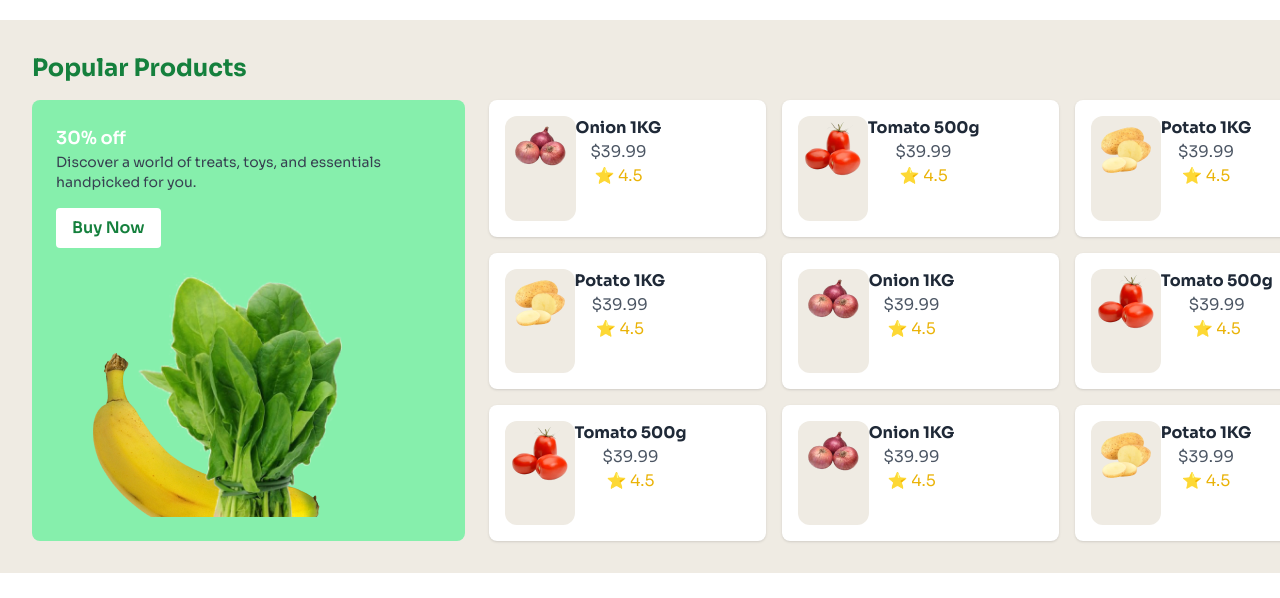
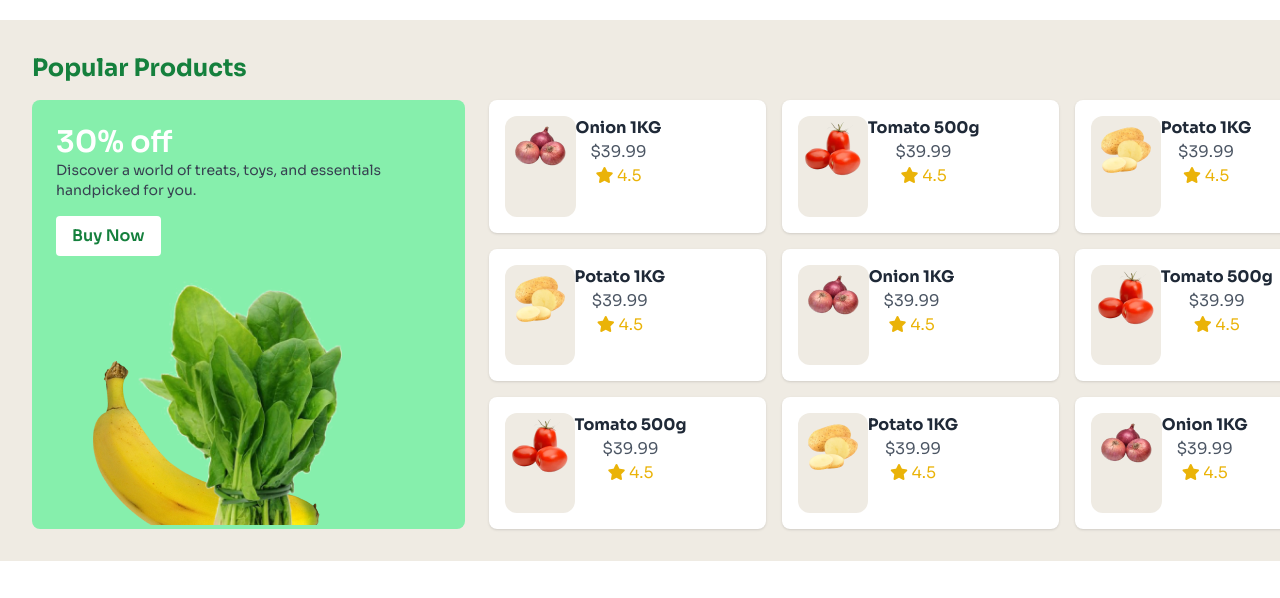
Before and after one commit to emon544954/Assignment-3, a plain HTML site: page index.html in a window 1280 px wide. Shown: the part 1460-2058 px from the top of the page. Drawn offline with nearby package versions, Linux system fonts and the light colour scheme.

Commit message:
this is the last commit in this assignment

```diff
--- a/index.html
+++ b/index.html
@@ -1,5 +1,6 @@
 <!DOCTYPE html>
 <html lang="en">
+
 <head>
     <meta charset="UTF-8">
     <meta name="viewport" content="width=device-width, initial-scale=1.0">
@@ -9,7 +10,7 @@
     <link rel="preconnect" href="https://fonts.gstatic.com" crossorigin>
     <link href="https://fonts.googleapis.com/css2?family=Sora:wght@100..800&display=swap" rel="stylesheet">
     <style>
-       .sora-font{
+        .sora-font {
             font-family: "Sora", serif;
 
 
@@ -19,6 +20,7 @@
     <link href="https://cdn.jsdelivr.net/npm/daisyui@4.12.23/dist/full.min.css" rel="stylesheet" type="text/css" />
     <script src="https://cdn.tailwindcss.com"></script>
 </head>
+
 <body class="sora-font">
     <header class="bg-[#EFEBE3] max-w-full max-auto px-16 ">
         <section>
@@ -71,7 +73,8 @@
                         Count</span>On, Prices You’ll Love!
 
                 </h1>
-                <p class="text-sm text-gray-400 py-6">Shop your daily essentials at unbeatable prices. From fresh produce to pantry <br>staples, we’ve got you covered every day!</p>
+                <p class="text-sm text-gray-400 py-6">Shop your daily essentials at unbeatable prices. From fresh
+                    produce to pantry <br>staples, we’ve got you covered every day!</p>
             </div>
             <div class="lg:w-6/12 lg:ml-72 w-full">
                 <img class="" src="c2-assets/hero-vegetables.png" alt="">
@@ -87,12 +90,10 @@
             <div class="hero-content flex-col lg:flex-row">
                 <div class="flex gap-3">
                     <img class=" rounded-lg shadow-2xl " src="c2-assets/download (3).jpg" alt="">
-                <img
-                src="c2-assets/download (2).jpg"
-                class=" rounded-lg shadow-2xl " />
+                    <img src="c2-assets/download (2).jpg" class=" rounded-lg shadow-2xl " />
                 </div>
                 <div class="ml-5">
-                <h1 class="text-5xl font-bold">This all fruits are available  </h1>
+                    <h1 class="text-5xl font-bold">This all fruits are available </h1>
                     <p class="py-6">
                         We provided you fresh and good fruites
                     </p>
@@ -155,10 +156,11 @@
                 <!-- Discount Section -->
                 <div class="grid grid-cols-1 lg:flex gap-6">
                     <div class="bg-green-300 p-6 rounded-lg lg:w-1/3">
-                        <p class="text-lg font-semibold text-white">30% off</p>
-                        <p class="text-sm text-gray-700 mb-4">Discover a world of treats, toys, and essentials handpicked for you.</p>
+                        <p class="text-3xl font-semibold text-white">30% off</p>
+                        <p class="text-sm text-gray-700 mb-4">Discover a world of treats, toys, and essentials
+                            handpicked for you.</p>
                         <button class="bg-white px-4 py-2 text-green-700 font-semibold rounded">Buy Now</button>
-                        <div class="ml-5">
+                        <div class="ml-5 -mb-5 -ml-12">
                             <img src="c2-assets/vegetable-offer.png" alt="Vegetables" class="mt-4">
                         </div>
                     </div>
@@ -173,7 +175,7 @@
                             <div>
                                 <p class="font-bold">Onion 1KG</p>
                                 <p class="text-gray-600">$39.99</p>
-                            <p class="text-yellow-500">⭐ 4.5</p>
+                                <p class="text-yellow-500"><i class="fa-solid fa-star"></i> 4.5</p>
                             </div>
                         </div>
 
@@ -184,7 +186,7 @@
                             <div>
                                 <p class="font-bold">Tomato 500g</p>
                                 <p class="text-gray-600">$39.99</p>
-                            <p class="text-yellow-500">⭐ 4.5</p>
+                                <p class="text-yellow-500"><i class="fa-solid fa-star"></i> 4.5</p>
                             </div>
                         </div>
                         <div class="bg-white p-4 rounded-lg shadow text-center flex">
@@ -194,7 +196,7 @@
                             <div>
                                 <p class="font-bold">Potato 1KG</p>
                                 <p class="text-gray-600">$39.99</p>
-                            <p class="text-yellow-500">⭐ 4.5</p>
+                                <p class="text-yellow-500"><i class="fa-solid fa-star"></i> 4.5</p>
                             </div>
                         </div>
                         <div class="bg-white p-4 rounded-lg shadow text-center flex">
@@ -204,7 +206,7 @@
                             <div>
                                 <p class="font-bold">Potato 1KG</p>
                                 <p class="text-gray-600">$39.99</p>
-                            <p class="text-yellow-500">⭐ 4.5</p>
+                                <p class="text-yellow-500"><i class="fa-solid fa-star"></i> 4.5</p>
                             </div>
                         </div>
                         <div class="bg-white p-4 rounded-lg shadow text-center flex">
@@ -214,7 +216,7 @@
                             <div>
                                 <p class="font-bold">Onion 1KG</p>
                                 <p class="text-gray-600">$39.99</p>
-                            <p class="text-yellow-500">⭐ 4.5</p>
+                                <p class="text-yellow-500"><i class="fa-solid fa-star"></i> 4.5</p>
                             </div>
                         </div>
 
@@ -225,7 +227,7 @@
                             <div>
                                 <p class="font-bold">Tomato 500g</p>
                                 <p class="text-gray-600">$39.99</p>
-                            <p class="text-yellow-500">⭐ 4.5</p>
+                                <p class="text-yellow-500"><i class="fa-solid fa-star"></i> 4.5</p>
                             </div>
                         </div>
 
@@ -236,7 +238,17 @@
                             <div>
                                 <p class="font-bold">Tomato 500g</p>
                                 <p class="text-gray-600">$39.99</p>
-                            <p class="text-yellow-500">⭐ 4.5</p>
+                                <p class="text-yellow-500"><i class="fa-solid fa-star"></i> 4.5</p>
+                            </div>
+                        </div>
+                        <div class="bg-white p-4 rounded-lg shadow text-center hidden lg:flex ">
+                            <div class="bg-[#EFEBE3] rounded-xl">
+                                <img src="c2-assets/potato.png" alt="Potato" class="mx-auto mb-2">
+                            </div>
+                            <div>
+                                <p class="font-bold">Potato 1KG</p>
+                                <p class="text-gray-600">$39.99</p>
+                                <p class="text-yellow-500"><i class="fa-solid fa-star"></i> 4.5</p>
                             </div>
                         </div>
                         <div class="bg-white p-4 rounded-lg shadow text-center flex">
@@ -246,21 +258,12 @@
                             <div>
                                 <p class="font-bold">Onion 1KG</p>
                                 <p class="text-gray-600">$39.99</p>
-                            <p class="text-yellow-500">⭐ 4.5</p>
+                                <p class="text-yellow-500"><i class="fa-solid fa-star"></i> 4.5</p>
                             </div>
                         </div>
 
 
-                        <div class="bg-white p-4 rounded-lg shadow text-center hidden lg:flex ">
-                            <div class="bg-[#EFEBE3] rounded-xl">
-                                <img src="c2-assets/potato.png" alt="Potato" class="mx-auto mb-2">
-                            </div>
-                            <div>
-                                <p class="font-bold">Potato 1KG</p>
-                            <p class="text-gray-600">$39.99</p>
-                            <p class="text-yellow-500">⭐ 4.5</p>
-                            </div>
-                        </div>
+
 
                         <!-- Repeat similar blocks for more products -->
                     </div>
@@ -317,12 +320,10 @@
     </main>
     <footer class=" max-w-full max-auto ">
         <!-- footer section -->
-         <section >
+        <section>
             <div class=" card lg:card-side bg-[#EFEBE3] shadow-xl lg:w-auto p-5 lg:mx-48 mx-24 -mb-44 ">
                 <figure>
-              <img
-                src="c2-assets/vegetable-busket.png"
-                alt="" />
+                    <img src="c2-assets/vegetable-busket.png" alt="" />
                 </figure>
                 <div class="card-body">
                     <h2 class="card-title">Get Grocery News!</h2>
@@ -339,7 +340,8 @@
             <div class=" footer bg-green-500 text-base-content p-10 pt-44">
                 <div>
                     <img src="c2-assets/logo-footer.png" alt="">
-              <small class="text-white">Discover a world of treats, toys, and <br> essentials handpicked for your furry <br> friends</small>
+                    <small class="text-white">Discover a world of treats, toys, and <br> essentials handpicked for your
+                        furry <br> friends</small>
                 </div>
 
                 <nav class="text-white gap-5">
@@ -352,52 +354,34 @@
                     <h6 class="footer-title">Follow Us</h6>
                     <div class="grid grid-flow-col gap-4">
                         <a>
-                  <svg
-                    xmlns="http://www.w3.org/2000/svg"
-                    width="24"
-                    height="24"
-                    viewBox="0 0 24 24"
+                            <svg xmlns="http://www.w3.org/2000/svg" width="24" height="24" viewBox="0 0 24 24"
                                 class="fill-current">
                                 <path
-                      d="M24 4.557c-.883.392-1.832.656-2.828.775 1.017-.609 1.798-1.574 2.165-2.724-.951.564-2.005.974-3.127 1.195-.897-.957-2.178-1.555-3.594-1.555-3.179 0-5.515 2.966-4.797 6.045-4.091-.205-7.719-2.165-10.148-5.144-1.29 2.213-.669 5.108 1.523 6.574-.806-.026-1.566-.247-2.229-.616-.054 2.281 1.581 4.415 3.949 4.89-.693.188-1.452.232-2.224.084.626 1.956 2.444 3.379 4.6 3.419-2.07 1.623-4.678 2.348-7.29 2.04 2.179 1.397 4.768 2.212 7.548 2.212 9.142 0 14.307-7.721 13.995-14.646.962-.695 1.797-1.562 2.457-2.549z"></path>
+                                    d="M24 4.557c-.883.392-1.832.656-2.828.775 1.017-.609 1.798-1.574 2.165-2.724-.951.564-2.005.974-3.127 1.195-.897-.957-2.178-1.555-3.594-1.555-3.179 0-5.515 2.966-4.797 6.045-4.091-.205-7.719-2.165-10.148-5.144-1.29 2.213-.669 5.108 1.523 6.574-.806-.026-1.566-.247-2.229-.616-.054 2.281 1.581 4.415 3.949 4.89-.693.188-1.452.232-2.224.084.626 1.956 2.444 3.379 4.6 3.419-2.07 1.623-4.678 2.348-7.29 2.04 2.179 1.397 4.768 2.212 7.548 2.212 9.142 0 14.307-7.721 13.995-14.646.962-.695 1.797-1.562 2.457-2.549z">
+                                </path>
                             </svg>
                         </a>
                         <a>
-                  <svg
-                    xmlns="http://www.w3.org/2000/svg"
-                    width="24"
-                    height="24"
-                    viewBox="0 0 24 24"
+                            <svg xmlns="http://www.w3.org/2000/svg" width="24" height="24" viewBox="0 0 24 24"
                                 class="fill-current">
                                 <path
-                      d="M19.615 3.184c-3.604-.246-11.631-.245-15.23 0-3.897.266-4.356 2.62-4.385 8.816.029 6.185.484 8.549 4.385 8.816 3.6.245 11.626.246 15.23 0 3.897-.266 4.356-2.62 4.385-8.816-.029-6.185-.484-8.549-4.385-8.816zm-10.615 12.816v-8l8 3.993-8 4.007z"></path>
+                                    d="M19.615 3.184c-3.604-.246-11.631-.245-15.23 0-3.897.266-4.356 2.62-4.385 8.816.029 6.185.484 8.549 4.385 8.816 3.6.245 11.626.246 15.23 0 3.897-.266 4.356-2.62 4.385-8.816-.029-6.185-.484-8.549-4.385-8.816zm-10.615 12.816v-8l8 3.993-8 4.007z">
+                                </path>
                             </svg>
                         </a>
                         <a>
-                  <svg
-                    xmlns="http://www.w3.org/2000/svg"
-                    width="24"
-                    height="24"
-                    viewBox="0 0 24 24"
+                            <svg xmlns="http://www.w3.org/2000/svg" width="24" height="24" viewBox="0 0 24 24"
                                 class="fill-current">
                                 <path
-                      d="M9 8h-3v4h3v12h5v-12h3.642l.358-4h-4v-1.667c0-.955.192-1.333 1.115-1.333h2.885v-5h-3.808c-3.596 0-5.192 1.583-5.192 4.615v3.385z"></path>
+                                    d="M9 8h-3v4h3v12h5v-12h3.642l.358-4h-4v-1.667c0-.955.192-1.333 1.115-1.333h2.885v-5h-3.808c-3.596 0-5.192 1.583-5.192 4.615v3.385z">
+                                </path>
                             </svg>
                         </a>
                     </div>
                 </nav>
+
             </div>
-
-
-
         </section>
 
     </footer>
-
-
-
-
-
-
-
 </body>
```
Lines whose indentation alone changed are shown as unchanged.
